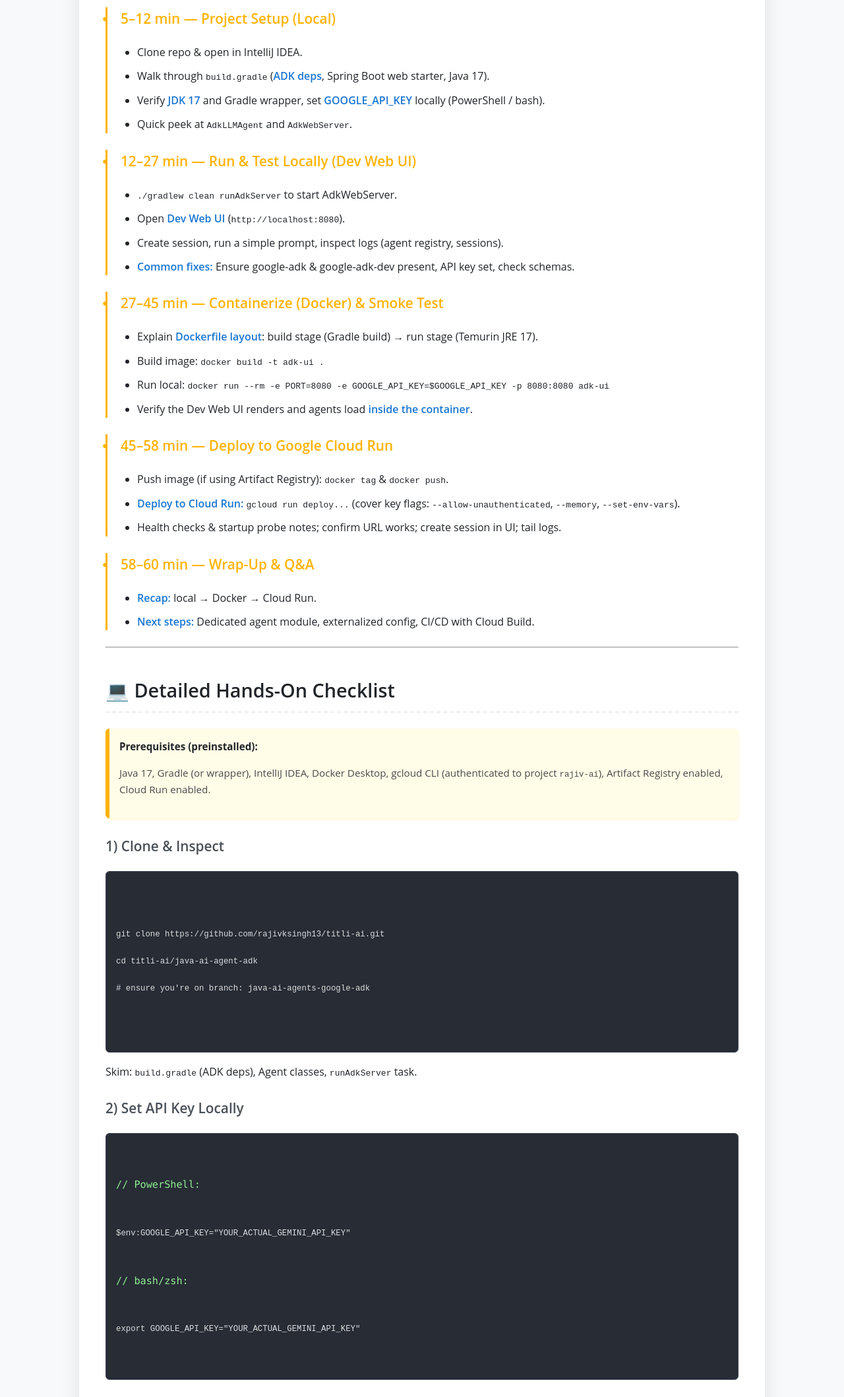
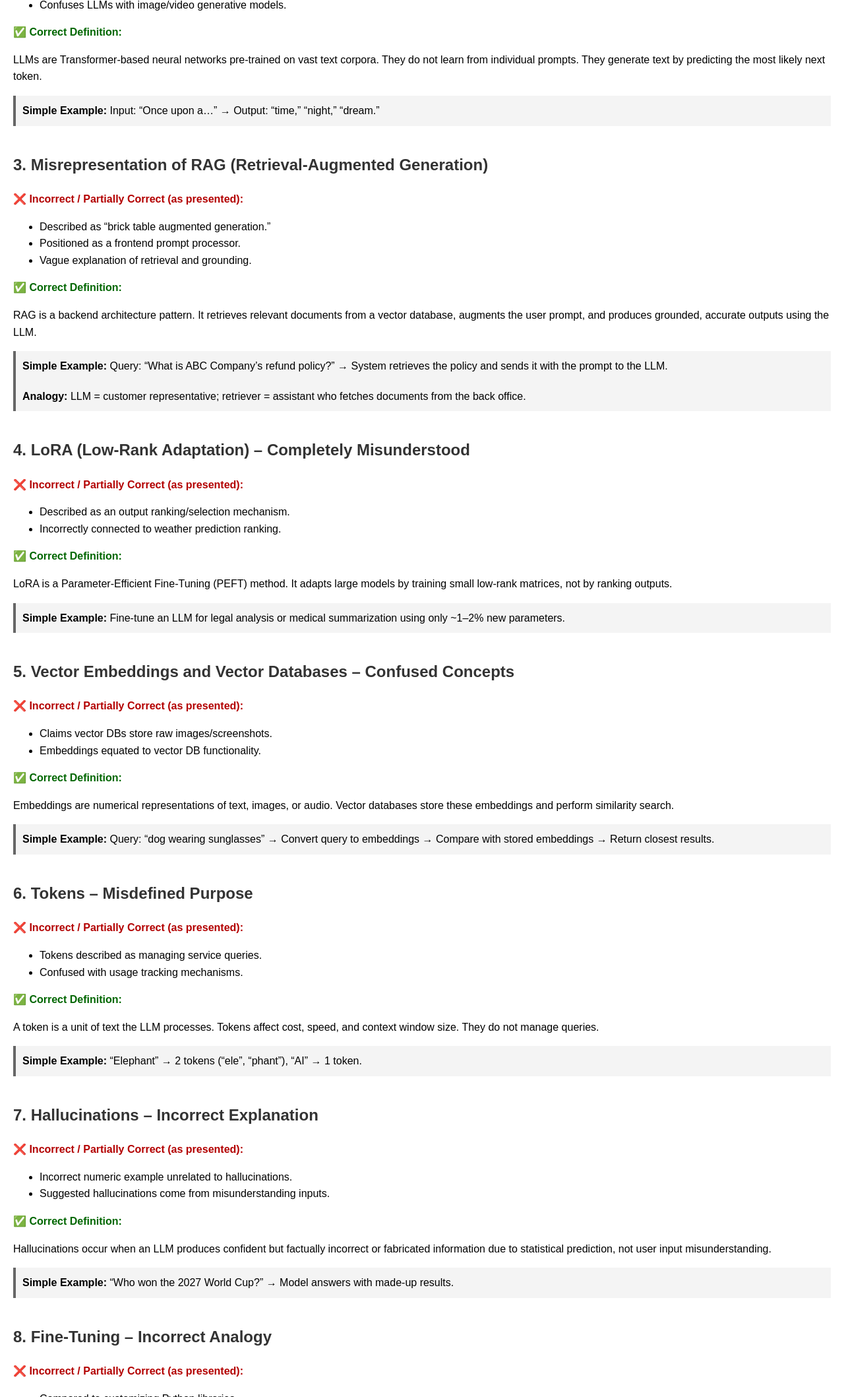
Before and after one commit to rajivksingh13/titli-ai, a plain HTML site: page index.html in a window 1280 px wide. Shown: the part 683-2800 px from the top of the page at 66% size. Drawn offline with Linux system fonts and the light colour scheme.

Commit message:
Replace workshop plan with Generative AI technical review
This commit replaces the existing workshop plan document with a new technical review document on Generative AI, including detailed corrections and explanations of various AI concepts.

```diff
--- a/index.html
+++ b/index.html
@@ -1,321 +1,175 @@
 <!DOCTYPE html>
 <html lang="en">
 <head>
-    <meta charset="UTF-8">
-    <meta name="viewport" content="width=device-width, initial-scale=1.0">
-    <title>Workshop Plan: How to Build, Test & Deploy AI Agents using Java and Google ADK</title>
+  <meta charset="UTF-8" />
+  <meta name="viewport" content="width=device-width, initial-scale=1.0" />
+  <title>Generative AI Technical Review</title>
   <style>
-        /* New Color Palette & Typography */
-        :root {
-            --color-primary: #1976D2; /* Deep Blue - for Main Headings/Borders */
-            --color-secondary: #FFB300; /* Amber/Gold - for Accent/Tips */
-            --color-text-dark: #212529;
-            --color-text-medium: #495057;
-            --color-background-light: #F8F9FA; /* Off-white background */
-            --color-highlight-light: #E3F2FD; /* Light Blue for Info Boxes */
-            --color-highlight-warning: #FFFDE7; /* Very light yellow for Tips */
-        }
-
-        body {
-            font-family: 'Open Sans', Arial, sans-serif; /* Cleaner, modern font */
-            line-height: 1.65;
-            color: var(--color-text-dark);
-            margin: 0;
-            background-color: var(--color-background-light);
-            padding: 40px 0;
-        }
-
-        .container {
-            max-width: 960px; /* Slightly wider container */
-            margin: auto;
-            background: #fff;
-            padding: 40px;
-            border-radius: 12px;
-            box-shadow: 0 10px 30px rgba(0,0,0,0.1); /* Softer, larger shadow */
-        }
-
-        /* Headings */
-        h1 {
-            color: var(--color-primary);
-            border-bottom: 4px solid var(--color-primary);
-            padding-bottom: 15px;
-            margin-top: 0;
-            font-size: 2.2em;
-            font-weight: 700;
-        }
-
-        h2 {
-            color: var(--color-text-dark);
-            margin-top: 40px;
-            border-bottom: 2px dashed #e9ecef; /* Dashed line for subtle division */
-            padding-bottom: 8px;
-            font-size: 1.8em;
-            font-weight: 600;
-        }
-
-        h3 {
-            color: var(--color-text-medium);
-            margin-top: 25px;
-            font-size: 1.3em;
-            font-weight: 600;
-        }
-
-        /* Information & Metadata Boxes */
-        .meta-info, .recap {
-            background-color: var(--color-highlight-light);
-            padding: 20px;
-            border-radius: 8px;
-            margin-bottom: 30px;
-            border-left: 6px solid var(--color-primary);
-            font-size: 1.05em;
-        }
-        .meta-info p {
-            margin: 8px 0;
-            display: flex;
-            align-items: center;
-        }
-        /* CSS replacement for <strong> in meta-info */
-        .meta-label {
-            color: var(--color-text-dark);
-            font-weight: 700;
-            min-width: 90px;
-            margin-right: 10px;
-        }
-
-        /* Agenda / Timeline Styling */
-        .agenda-item {
-            margin-bottom: 25px;
-            padding-left: 20px;
-            border-left: 3px solid var(--color-secondary); /* Accent color border */
-            position: relative;
-        }
-        /* Add a subtle circle/dot to mark the item */
-        .agenda-item::before {
-            content: '●';
-            position: absolute;
-            left: -8px;
-            top: 5px;
-            color: var(--color-secondary);
-            font-size: 14px;
-        }
-        .agenda-item h3 {
-            margin-top: 0;
-            color: var(--color-secondary);
-        }
-
-        /* Code Blocks */
-        .code-block {
-            background-color: #272c35;
-            color: #dcdcdc;
-            padding: 15px;
-            border-radius: 6px;
-            overflow-x: auto;
-            margin: 15px 0;
-            font-family: 'Roboto Mono', Consolas, 'Courier New', monospace;
-            font-size: 0.95em;
-            border: 1px solid #3d4554;
-            white-space: pre-wrap;
-            word-wrap: break-word; /* Ensure code wraps gracefully */
-        }
-        .code-block code {
-            display: block; /* Ensures consistent formatting inside the block */
-        }
-        .code-block p {
-            color: #90ee90; /* Light green for comments */
-            margin: 0;
-        }
-        .code-block br {
-            line-height: 1.5; /* Spacing between lines of code */
-        }
-
-        /* Tip/Prerequisite Boxes */
-        .tip, .prereq {
-            background-color: var(--color-highlight-warning);
-            border-left: 6px solid var(--color-secondary);
-            padding: 15px;
-            margin: 20px 0;
-            border-radius: 6px;
-            color: #4a4a4a;
-            font-size: 0.95em;
-            box-shadow: 0 2px 5px rgba(255,193,7,0.2);
-        }
-        .prereq .prereq-title {
-            color: var(--color-text-dark);
-            font-weight: 700;
-            display: block;
-            margin-bottom: 5px;
-        }
-
-        /* Lists */
-        ul {
-            padding-left: 25px;
-            list-style: disc;
-            color: var(--color-text-medium);
-        }
-        li {
-            margin-bottom: 10px;
-            color: var(--color-text-dark);
-        }
-        /* CSS replacement for <strong> in list items */
-        .key-term {
-            color: var(--color-primary);
-            font-weight: 600; /* Subtle emphasis */
-        }
+    body { font-family: Arial, sans-serif; margin: 20px; line-height: 1.6; }
+    h1, h2, h3 { color: #333; }
+    .incorrect { color: #b30000; font-weight: bold; }
+    .correct { color: #006600; font-weight: bold; }
+    .example { background: #f4f4f4; padding: 10px; border-left: 4px solid #666; }
+    ul { margin-top: 5px; }
+    .section { margin-bottom: 40px; }
   </style>
 </head>
 <body>
+  <h1>Combined & Polished Master Document</h1>
+  <p><strong>Incorrect or Partially Correct Statements vs Correct Definitions (with Examples)</strong></p>
 
-<div class="container">
-
-    <h1>&#129302; Workshop Plan: Build, Test & Deploy AI Agents (Java/Google ADK)</h1>
-
-    <div class="meta-info">
-        <p><span class="meta-label">Audience:</span> Java developers & power users</p>
-        <p><span class="meta-label">Duration:</span> 1 Hour (60 minutes)</p>
-        <p><span class="meta-label">Format:</span> 100% hands-on, instructor-led</p>
-        <p><span class="meta-label">Repo:</span> <code>java-ai-agent-adk</code> (on GitHub)</p>
+  <div class="section">
+    <h2>1. Generative AI – Vague or Missing Definition</h2>
+    <p class="incorrect">❌ Incorrect / Partially Correct (as presented):</p>
+    <ul>
+      <li>Generative AI was not clearly defined.</li>
+      <li>Focused on “building cool stuff” and “using prompts.”</li>
+      <li>Did not explain what makes a system generative.</li>
+    </ul>
+    <p class="correct">✅ Correct Definition:</p>
+    <p>Generative AI refers to neural network models designed to generate new content such as text, images, audio, video, and code. They learn probability distributions from vast datasets and generate outputs by predicting likely next tokens, pixel structures, or frame sequences.</p>
+    <div class="example"><strong>Simple Example:</strong> A model trained on millions of recipes can generate a new recipe following patterns it learned.</div>
   </div>
 
-    <h2>&#128302; Agenda at a Glance (60 minutes)</h2>
-
-    <div class="agenda-item">
-        <h3>0–5 min — Kickoff & Architecture Primer</h3>
+  <div class="section">
+    <h2>2. LLM (Large Language Model) – Misdefined or Oversimplified</h2>
+    <p class="incorrect">❌ Incorrect / Partially Correct (as presented):</p>
     <ul>
-            <li>What is <span class="key-term">Google ADK (Agent Development Kit)</span>? Components: Agents, Runner, Dev Web UI, AdkWebServer.</li>
-            <li><span class="key-term">Our Goal:</span> Run agents locally → containerize → deploy to Cloud Run (with health checks & env vars).</li>
+      <li>LLMs are “trained to query on top of your questions.”</li>
+      <li>Suggests LLMs learn from real-time user queries.</li>
+      <li>Confuses LLMs with image/video generative models.</li>
     </ul>
+    <p class="correct">✅ Correct Definition:</p>
+    <p>LLMs are Transformer-based neural networks pre-trained on vast text corpora. They do not learn from individual prompts. They generate text by predicting the most likely next token.</p>
+    <div class="example"><strong>Simple Example:</strong> Input: “Once upon a…” → Output: “time,” “night,” “dream.”</div>
   </div>
 
-    <div class="agenda-item">
-        <h3>5–12 min — Project Setup (Local)</h3>
+  <div class="section">
+    <h2>3. Misrepresentation of RAG (Retrieval-Augmented Generation)</h2>
+    <p class="incorrect">❌ Incorrect / Partially Correct (as presented):</p>
     <ul>
-            <li>Clone repo & open in IntelliJ IDEA.</li>
-            <li>Walk through <code>build.gradle</code> (<span class="key-term">ADK deps</span>, Spring Boot web starter, Java 17).</li>
-            <li>Verify <span class="key-term">JDK 17</span> and Gradle wrapper, set <span class="key-term">GOOGLE_API_KEY</span> locally (PowerShell / bash).</li>
-            <li>Quick peek at <code>AdkLLMAgent</code> and <code>AdkWebServer</code>.</li>
+      <li>Described as “brick table augmented generation.”</li>
+      <li>Positioned as a frontend prompt processor.</li>
+      <li>Vague explanation of retrieval and grounding.</li>
     </ul>
+    <p class="correct">✅ Correct Definition:</p>
+    <p>RAG is a backend architecture pattern. It retrieves relevant documents from a vector database, augments the user prompt, and produces grounded, accurate outputs using the LLM.</p>
+    <div class="example"><strong>Simple Example:</strong> Query: “What is ABC Company’s refund policy?” → System retrieves the policy and sends it with the prompt to the LLM.</div>
+    <div class="example"><strong>Analogy:</strong> LLM = customer representative; retriever = assistant who fetches documents from the back office.</div>
   </div>
 
-    <div class="agenda-item">
-        <h3>12–27 min — Run & Test Locally (Dev Web UI)</h3>
+  <div class="section">
+    <h2>4. LoRA (Low-Rank Adaptation) – Completely Misunderstood</h2>
+    <p class="incorrect">❌ Incorrect / Partially Correct (as presented):</p>
     <ul>
-            <li><code>./gradlew clean runAdkServer</code> to start AdkWebServer.</li>
-            <li>Open <span class="key-term">Dev Web UI</span> (<code>http://localhost:8080</code>).</li>
-            <li>Create session, run a simple prompt, inspect logs (agent registry, sessions).</li>
-            <li><span class="key-term">Common fixes:</span> Ensure google-adk & google-adk-dev present, API key set, check schemas.</li>
+      <li>Described as an output ranking/selection mechanism.</li>
+      <li>Incorrectly connected to weather prediction ranking.</li>
     </ul>
+    <p class="correct">✅ Correct Definition:</p>
+    <p>LoRA is a Parameter-Efficient Fine-Tuning (PEFT) method. It adapts large models by training small low-rank matrices, not by ranking outputs.</p>
+    <div class="example"><strong>Simple Example:</strong> Fine-tune an LLM for legal analysis or medical summarization using only ~1–2% new parameters.</div>
   </div>
 
-    <div class="agenda-item">
-        <h3>27–45 min — Containerize (Docker) & Smoke Test</h3>
+  <div class="section">
+    <h2>5. Vector Embeddings and Vector Databases – Confused Concepts</h2>
+    <p class="incorrect">❌ Incorrect / Partially Correct (as presented):</p>
     <ul>
-            <li>Explain <span class="key-term">Dockerfile layout</span>: build stage (Gradle build) → run stage (Temurin JRE 17).</li>
-            <li>Build image: <code>docker build -t adk-ui .</code></li>
-            <li>Run local: <code>docker run --rm -e PORT=8080 -e GOOGLE_API_KEY=$GOOGLE_API_KEY -p 8080:8080 adk-ui</code></li>
-            <li>Verify the Dev Web UI renders and agents load <span class="key-term">inside the container</span>.</li>
+      <li>Claims vector DBs store raw images/screenshots.</li>
+      <li>Embeddings equated to vector DB functionality.</li>
     </ul>
+    <p class="correct">✅ Correct Definition:</p>
+    <p>Embeddings are numerical representations of text, images, or audio. Vector databases store these embeddings and perform similarity search.</p>
+    <div class="example"><strong>Simple Example:</strong> Query: “dog wearing sunglasses” → Convert query to embeddings → Compare with stored embeddings → Return closest results.</div>
   </div>
 
-    <div class="agenda-item">
-        <h3>45–58 min — Deploy to Google Cloud Run</h3>
+  <div class="section">
+    <h2>6. Tokens – Misdefined Purpose</h2>
+    <p class="incorrect">❌ Incorrect / Partially Correct (as presented):</p>
     <ul>
-            <li>Push image (if using Artifact Registry): <code>docker tag</code> & <code>docker push</code>.</li>
-            <li><span class="key-term">Deploy to Cloud Run:</span> <code>gcloud run deploy...</code> (cover key flags: <code>--allow-unauthenticated</code>, <code>--memory</code>, <code>--set-env-vars</code>).</li>
-            <li>Health checks & startup probe notes; confirm URL works; create session in UI; tail logs.</li>
+      <li>Tokens described as managing service queries.</li>
+      <li>Confused with usage tracking mechanisms.</li>
     </ul>
+    <p class="correct">✅ Correct Definition:</p>
+    <p>A token is a unit of text the LLM processes. Tokens affect cost, speed, and context window size. They do not manage queries.</p>
+    <div class="example"><strong>Simple Example:</strong> “Elephant” → 2 tokens (“ele”, “phant”), “AI” → 1 token.</div>
   </div>
 
-    <div class="agenda-item">
-        <h3>58–60 min — Wrap-Up & Q&A</h3>
+  <div class="section">
+    <h2>7. Hallucinations – Incorrect Explanation</h2>
+    <p class="incorrect">❌ Incorrect / Partially Correct (as presented):</p>
     <ul>
-            <li><span class="key-term">Recap:</span> local → Docker → Cloud Run.</li>
-            <li><span class="key-term">Next steps:</span> Dedicated agent module, externalized config, CI/CD with Cloud Build.</li>
+      <li>Incorrect numeric example unrelated to hallucinations.</li>
+      <li>Suggested hallucinations come from misunderstanding inputs.</li>
     </ul>
+    <p class="correct">✅ Correct Definition:</p>
+    <p>Hallucinations occur when an LLM produces confident but factually incorrect or fabricated information due to statistical prediction, not user input misunderstanding.</p>
+    <div class="example"><strong>Simple Example:</strong> “Who won the 2027 World Cup?” → Model answers with made-up results.</div>
   </div>
 
-    <hr>
-
-    <h2>&#128187; Detailed Hands-On Checklist</h2>
-
-    <div class="prereq">
-        <span class="prereq-title">Prerequisites (preinstalled):</span>
-        <p>Java 17, Gradle (or wrapper), IntelliJ IDEA, Docker Desktop, gcloud CLI (authenticated to project <code>rajiv-ai</code>), Artifact Registry enabled, Cloud Run enabled.</p>
+  <div class="section">
+    <h2>8. Fine-Tuning – Incorrect Analogy</h2>
+    <p class="incorrect">❌ Incorrect / Partially Correct (as presented):</p>
+    <ul>
+      <li>Compared to customizing Python libraries.</li>
+      <li>Treated as configuration rather than model training.</li>
+    </ul>
+    <p class="correct">✅ Correct Definition:</p>
+    <p>Fine-tuning modifies a pre-trained model's internal weights using domain-specific datasets. This requires GPUs, training loops, and labeled data.</p>
+    <div class="example"><strong>Simple Example:</strong> Fine-tune a base LLM to become a legal assistant or bilingual translator.</div>
   </div>
 
-    <h3>1) Clone & Inspect</h3>
-    <div class="code-block">
-        <code>
-git clone https://github.com/rajivksingh13/titli-ai.git<br>
-cd titli-ai/java-ai-agent-adk<br>
-# ensure you're on branch: java-ai-agents-google-adk
-        </code>
-    </div>
-    <p>Skim: <code>build.gradle</code> (ADK deps), Agent classes, <code>runAdkServer</code> task.</p>
-
-    <h3>2) Set API Key Locally</h3>
-    <div class="code-block">
-        <p>// PowerShell:</p>
-        <code>$env:GOOGLE_API_KEY="YOUR_ACTUAL_GEMINI_API_KEY"</code>
-        <p>// bash/zsh:</p>
-        <code>export GOOGLE_API_KEY="YOUR_ACTUAL_GEMINI_API_KEY"</code>
+  <div class="section">
+    <h2>9. In-Context Learning (ICL) – Misunderstood</h2>
+    <p class="incorrect">❌ Incorrect / Partially Correct (as presented):</p>
+    <ul>
+      <li>Framed as backend teams learning user behavior.</li>
+      <li>Incorrectly implies permanent learning from queries.</li>
+    </ul>
+    <p class="correct">✅ Correct Definition:</p>
+    <p>ICL allows an LLM to learn from examples inside a prompt during inference. No weights are updated; learning is temporary.</p>
+    <div class="example"><strong>Simple Example:</strong> Provide translation pairs → model infers pattern → translates new text.</div>
   </div>
 
-    <h3>3) Run the Dev Web Server Locally</h3>
-    <div class="code-block">
-        <code>./gradlew clean runAdkServer</code>
-    </div>
-    <p>Test <code>http://localhost:8080</code>, create a session, and send a prompt.</p>
-
-    <h3>4) Build & Run Docker</h3>
-    <div class="code-block">
-        <code>
-docker build -t adk-ui .<br>
-docker run --rm -e PORT=8080 -e GOOGLE_API_KEY=$GOOGLE_API_KEY -p 8080:8080 adk-ui
-        </code>
-    </div>
-    <div class="tip">
-        <span class="prereq-title">Tip: Debugging Agents</span> If "Agent registry is empty" in the container, check the <code>--adk.agents.source-dir</code> path in your **Dockerfile's** <code>ENTRYPOINT</code>.
+  <div class="section">
+    <h2>10. Image Generation – Oversimplified and Incorrect</h2>
+    <p class="incorrect">❌ Incorrect / Partially Correct (as presented):</p>
+    <ul>
+      <li>Described as embedding rendering in frontend.</li>
+      <li>Misses role of diffusion/GAN architectures.</li>
+    </ul>
+    <p class="correct">✅ Correct Definition:</p>
+    <p>Image generation uses diffusion models, GANs, or decoders. Embeddings guide generation; the frontend only displays the final output.</p>
+    <div class="example"><strong>Simple Example:</strong> Blueprint = prompt; Construction = diffusion; Finished house = final image.</div>
   </div>
 
-    <h3>5) Push & Deploy to Cloud Run</h3>
-    <div class="code-block">
-        <code>
-# Push Image<br>
-gcloud auth configure-docker us-east1-docker.pkg.dev<br>
-docker tag adk-ui us-east1-docker.pkg.dev/rajiv-ai/containers/adk-ui:workshop<br>
-docker push us-east1-docker.pkg.dev/rajiv-ai/containers/adk-ui:workshop<br><br>
-# Deploy to Cloud Run<br>
-gcloud run deploy learning-assistant \<br>
-  --image us-east1-docker.pkg.dev/rajiv-ai/containers/adk-ui:workshop \<br>
-  --region us-east1 \<br>
-  --allow-unauthenticated \<br>
-  --cpu 1 --memory 1Gi --port 8080 \<br>
-  --set-env-vars GOOGLE_API_KEY=$GOOGLE_API_KEY,GOOGLE_CLOUD_PROJECT=rajiv-ai,GOOGLE_CLOUD_LOCATION=us-east1
-        </code>
+  <div class="section">
+    <h2>11. Misplacement of RAG, Vector DB, and Prompting in Architecture</h2>
+    <p class="incorrect">❌ Incorrect / Partially Correct (as presented):</p>
+    <ul>
+      <li>RAG, vector DB, and retrieval placed in frontend.</li>
+      <li>Prompting treated as a hallucination fix.</li>
+    </ul>
+    <p class="correct">✅ Correct Architecture:</p>
+    <table border="1" cellpadding="8" cellspacing="0">
+      <tr><th>Layer</th><th>Responsible For</th></tr>
+      <tr><td>Frontend</td><td>UI, forms, displaying responses</td></tr>
+      <tr><td>Backend</td><td>APIs, RAG, retrieval, vector DB lookups</td></tr>
+      <tr><td>Model Layer</td><td>LLM inference, embeddings, fine-tuning</td></tr>
+    </table>
+    <p>Prompting can reduce hallucinations but cannot eliminate them. RAG provides true grounding.</p>
   </div>
 
-    <hr>
-
-    <h2>&#128269; Talking Points & Stretch Goals</h2>
-
-    <h3>Slide-Friendly Talking Points</h3>
+  <div class="section">
+    <h2>12. Overall Pattern of Issues</h2>
+    <p>The training session contained several technical inaccuracies:</p>
     <ul>
-        <li><span class="key-term">Why Google ADK?</span> Rapid agent prototyping with Dev Web UI + clean abstractions.</li>
-        <li><span class="key-term">Local → Cloud parity:</span> Same Java app, just add a container boundary + Cloud Run infra.</li>
-        <li><span class="key-term">Observability:</span> Readiness/startup probes, log streams, session IDs, HTTP endpoints.</li>
-        <li><span class="key-term">Security:</span> Keep <code>GOOGLE_API_KEY</code> in Cloud Run env vars / Secret Manager.</li>
-        <li><span class="key-term">Scalability:</span> Cloud Run autoscaling; concurrency limits.</li>
-        <li><span class="key-term">Real World Use Cases:</span> Real World Use Cases and System Design with GenAI Capabilities.</li>
+      <li>Confusion between training and inference</li>
+      <li>Incorrect placement of RAG, LoRA, embeddings, tokens</li>
+      <li>Misunderstanding of LLM usage</li>
+      <li>Oversimplified or incorrect analogies</li>
+      <li>Inaccurate mental models of generative AI systems</li>
     </ul>
-
-    <h3>Stretch Goals (if time allows)</h3>
-    <ul>
-        <li>Swap to Vertex AI via <code>GOOGLE_GENAI_USE_VERTEXAI=TRUE</code> and Service Account auth.</li>
-        <li>Add a simple <span class="key-term">Tool (FunctionTool)</span> and show structured I/O schema validation.</li>
-        <li>Wire a <span class="key-term">CI/CD pipeline</span> (Cloud Build trigger) to build & deploy on push.</li>
-        <li>Externalize agent configs to ConfigMap/Secrets (12-factor).</li>
-    </ul>
-
+    <p>These issues may lead students to misunderstand modern AI concepts and struggle with real-world implementations.</p>
   </div>
 
 </body>
```
Lines whose indentation alone changed are shown as unchanged.
